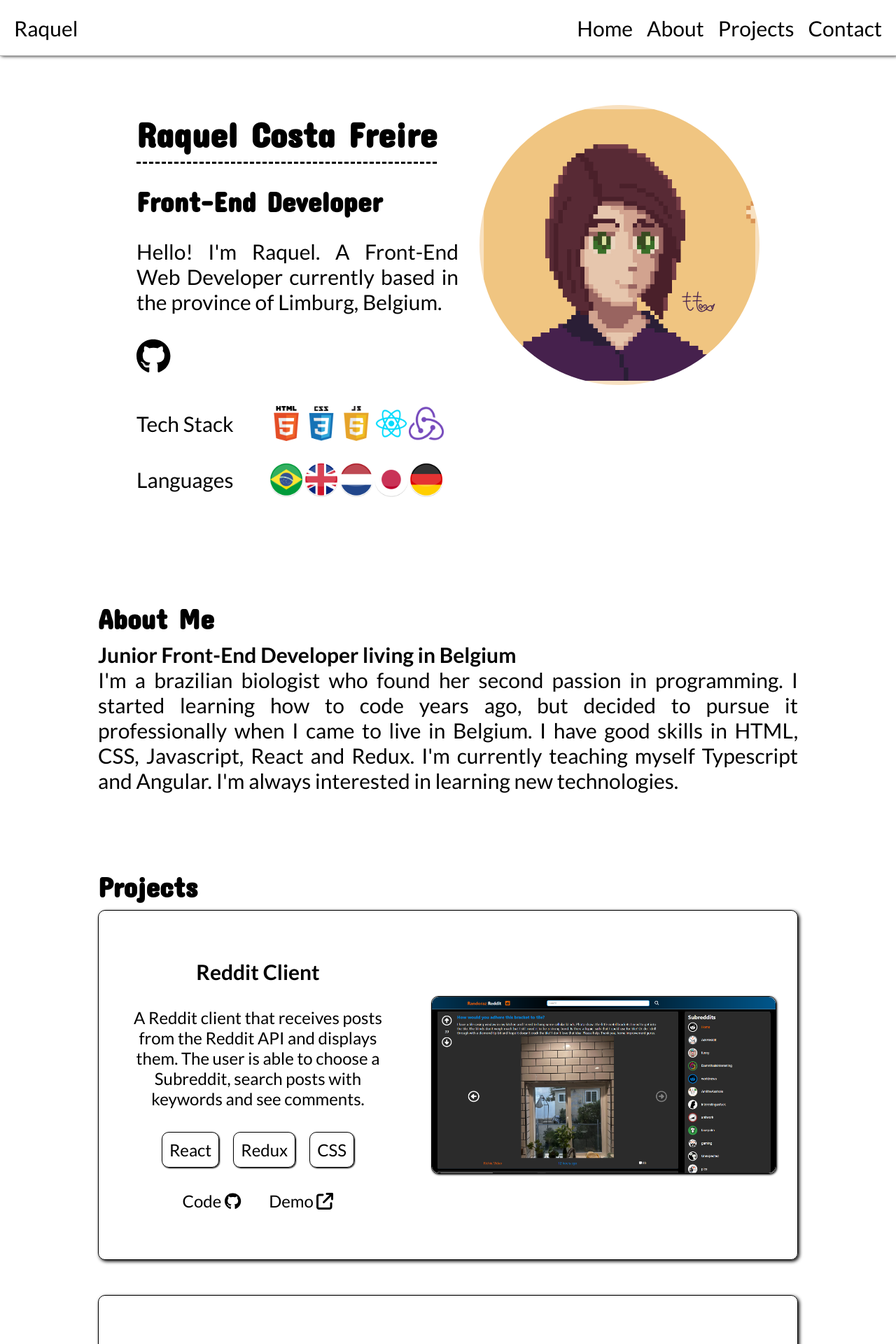
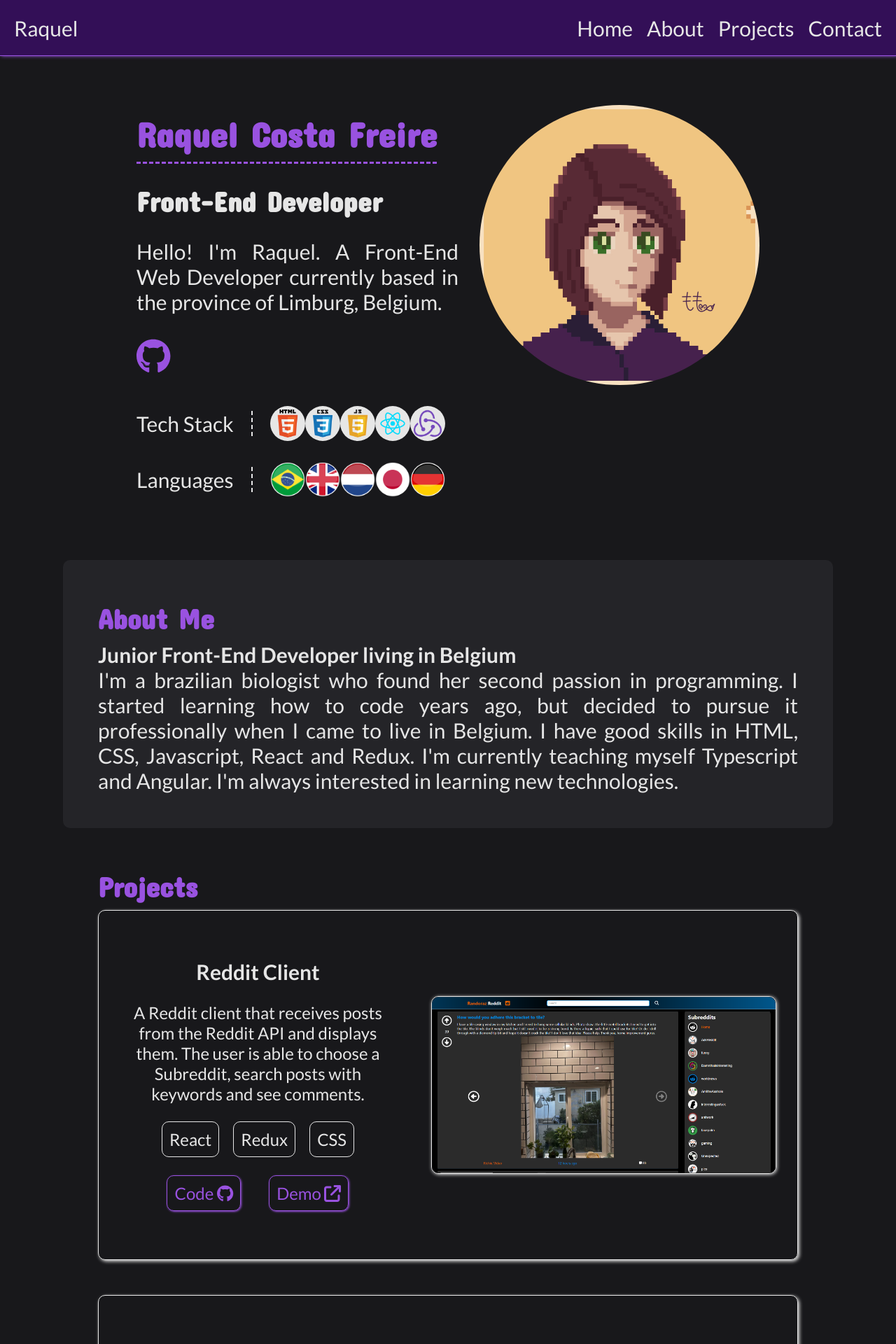
Before and after one commit to Randoraz/personal-portfolio, an Angular app: page / in a window 1280 px wide. Shown: the top 1920 px of the page at 70% size. Built offline with nearby package versions, Linux system fonts and the light colour scheme.

Commit message:
Change color palette and adjust the website's design

```diff
--- a/src/app/app.component.css
+++ b/src/app/app.component.css
@@ -6,9 +6,9 @@ header {
     position: fixed;
     top: 0;
     left: 0;
-    border-bottom: 0.1rem solid rgba(0, 0, 0, 0.3);
-    box-shadow: 0.2rem 0 0.5rem black;
-    background-color: white;
+    border-bottom: 0.1rem solid var(--main-purple);
+    box-shadow: 0.2rem 0 0.5rem var(--main-purple);
+    background-color: var(--dark-purple);
 }
 
 nav {
@@ -21,6 +21,10 @@ nav {
     align-items: center;
     position: absolute;
     right: 0;
+}
+
+nav a {
+    color: var(--main-white);
 }
 
 .my-name {
@@ -47,6 +51,8 @@ section {
     padding: 5rem;
     margin-bottom: 5rem;
     text-align: justify;
+    background-color: var(--alternative-black);
+    border-radius: 10px;
 }
 
 #projects-section {
@@ -55,12 +61,15 @@ section {
 
 #contact-section {
     margin-bottom: 5rem;
+    background-color: var(--alternative-black);
+    border-radius: 10px;
 }
 
 footer {
     text-align: center;
     padding: 5rem;
-    border-top: 0.1rem solid black;
+    border-top: 0.1rem solid var(--main-white);
+    box-shadow: 0.2rem 0 0.5rem var(--main-white);
 }
 
 footer > p {
@@ -71,12 +80,21 @@ footer > p {
     #hero-section {
         height: auto;
     }
+
+    #about-section, #contact-section {
+        border-radius: 0;
+    }
 }
 
 @media only screen and (max-width: 510px) {
     #hero-section, #about-section, #projects-section, #contact-section {
         width: 100%;
-        padding: 2rem;
+        padding: 0 2rem;
+        margin-bottom: 5rem;
+    }
+
+    #about-section {
+        padding-bottom: 2rem;
     }
 
     .my-name {
--- a/src/app/app.component.ts
+++ b/src/app/app.component.ts
@@ -32,7 +32,7 @@ export class AppComponent {
     {
       name: 'Pathfinding Visualizer',
       description: 'A website that displays with CSS animations how the Dijkstra\'s algorithm finds the shortest ' +
-                   'path between a start node and an end node in a grid',
+                   'path between the start and end nodes in a grid',
       img: 'assets/images/Projects/PathfindingVisualizer.png',
       tech: ['React', 'CSS'],
       gitLink: 'https://github.com/Randoraz/pathfinding-visualizer',
--- a/src/app/contact/contact.component.css
+++ b/src/app/contact/contact.component.css
@@ -4,15 +4,22 @@ h2 {
 
 .contact-content {
     padding: 0 5rem;
+    min-height: 20rem;
 }
 
 .contact-content > a {
     font-size: 5rem;
+    transition: 500ms;
+}
+
+.contact-content > a:hover {
+    font-size: 7rem;
 }
 
 @media only screen and (max-width: 510px) {
     .contact-content {
         width: 100%;
         padding: 0;
+        min-height: 17rem;
     }
 }
--- a/src/app/hero/hero.component.css
+++ b/src/app/hero/hero.component.css
@@ -1,7 +1,7 @@
 h1 {
     width: fit-content;
     padding-bottom: 1rem;
-    border-bottom: 0.3rem dashed black;
+    border-bottom: 0.3rem dashed var(--main-purple);
     text-align: center;
 }
 
@@ -55,14 +55,31 @@ li {
 }
 
 .tech-stack > p, .languages > p {
-    margin-right: 5rem;
+    padding-right: 2.5rem;
+    border-right: 0.2rem dashed var(--main-white);
 }
 
 .tech-logos, .language-flags {
+    padding-left: 2.5rem;
     display: flex;
 }
 
-.tech-icon, .language-icon {
+.tech-logos li {
+    background-color: var(--main-white);
+    border-radius: 50%;
+    width: 5rem;
+    height: 5rem;
+    display: flex;
+    justify-content: center;
+    align-items: center;
+}
+
+.tech-icon {
+    width: 4rem;
+    height: 4rem;
+}
+
+.language-icon {
     width: 5rem;
 }
 
--- a/src/app/hero/hero.component.html
+++ b/src/app/hero/hero.component.html
@@ -6,7 +6,7 @@
           <h2>Front-End Developer</h2>
           <p>Hello! I'm Raquel. A Front-End Web Developer currently based in the province of Limburg, Belgium.</p>
           <div class="my-links-icons">
-            <a><fa-icon class="link-icon" [icon]="['fab', 'github']"></fa-icon></a>
+            <a href="https://github.com/Randoraz"><fa-icon class="link-icon" [icon]="['fab', 'github']"></fa-icon></a>
             <!-- <a><fa-icon class="link-icon" [icon]="['fab', 'linkedin']"></fa-icon></a> -->
           </div>
         </div>
--- a/src/app/projects/projects.component.css
+++ b/src/app/projects/projects.component.css
@@ -12,9 +12,9 @@ h2 {
     height: 50rem;
     gap: 5rem;
     align-items: center;
-    border: 0.1rem solid black;
+    border: 0.1rem solid var(--main-white);
     border-radius: 10px;
-    box-shadow: 0.2rem 0.2rem 0.5rem black;
+    box-shadow: 0.2rem 0.2rem 0.5rem var(--main-white);
 }
 
 .project-info {
@@ -40,10 +40,9 @@ h2 {
 }
 
 .project-techs > p {
-    border: 0.1rem solid black;
+    border: 0.1rem solid var(--main-white);
     padding: 1rem;
     border-radius: 10px;
-    box-shadow: 0.1rem 0.1rem 0.2rem black;
 }
 
 .project-links {
@@ -54,13 +53,22 @@ h2 {
 
 .project-links > a {
     margin: 0 2rem;
+    border: 0.1rem solid var(--main-purple);
+    padding: 1rem;
+    border-radius: 10px;
+    box-shadow: 0.1rem 0.1rem 0.3rem var(--main-purple);
+}
+
+.project-links > a:hover {
+    box-shadow: none;
+    transform: translate(0.2rem, 0.2rem);
 }
 
 figure {
     width: 50rem;
-    border: 0.1rem solid black;
+    border: 0.1rem solid var(--main-white);
     border-radius: 10px;
-    box-shadow: 0.1rem 0.1rem 0.3rem black;
+    box-shadow: 0.1rem 0.1rem 0.5rem var(--main-white);
 }
 
 img {
@@ -96,6 +104,10 @@ img {
         gap: 3rem;
     }
 
+    .project:last-child {
+        margin-bottom: 0;
+    }
+
     .project-info {
         width: 100%;
         padding: 0;
--- a/src/styles.css
+++ b/src/styles.css
@@ -1,4 +1,12 @@
 /* You can add global styles to this file, and also import other style files */
+:root {
+    --main-black: hsl(240, 5%, 10%);
+    --alternative-black: hsl(240, 5%, 15%);
+    --dark-purple: hsl(270, 70%, 20%);
+    --main-purple: hsl(270, 70%, 60%);
+    --main-white: hsl(0, 0%, 90%);
+}
+
 * {
     margin: 0;
     padding: 0;
@@ -11,29 +19,39 @@ html {
 
 body {
     font-family: 'Lato', sans-serif;
+    background-color: var(--main-black);
 }
 
 h1 {
     font-size: 5rem;
     font-family: 'Concert One', 'Lato', sans-serif;
+    color: var(--main-purple);
 }
 
 h2 {
     font-size: 4rem;
     font-family: 'Concert One', 'Lato', sans-serif;
+    color: var(--main-white);
+}
+
+h2:first-child {
+    color: var(--main-purple);
 }
 
 h3 {
     font-size: 3rem;
+    color: var(--main-white);
 }
 
-p, a {
+p {
     font-size: 3rem;
+    color: var(--main-white);
 }
 
 a {
+    font-size: 3rem;
+    color: var(--main-purple);
     text-decoration: none;
-    color: black;
 }
 
 img {
```
